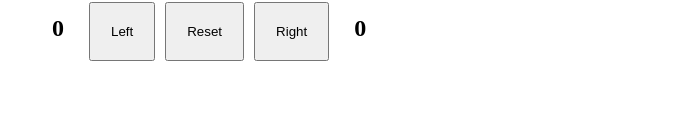
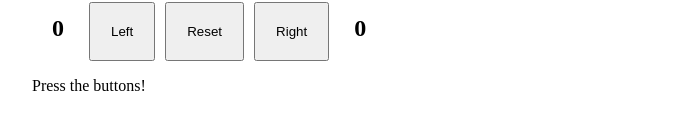
Before and after one commit to MasReed/full-stack-open-2021, a React (Create React App) app in the folder part1/: page / in a window 1280 px wide. Shown: the part 420-550 px from the top of the page, without its empty margins (292-987 px from the left). Built offline with nearby package versions, Linux system fonts and the light colour scheme.

Commit message:
Create Clicker History

```diff
--- a/part1/src/components/App.jsx
+++ b/part1/src/components/App.jsx
@@ -5,8 +5,9 @@ import Header from './Header.jsx';
 import Content from './Content.jsx';
 import Total from './Total.jsx';
 import Hello from './Hello.jsx';
-import Display from './counter/Display.jsx';
-import Button from './counter/Buttons.jsx';
+import History from './History.jsx';
+import Display from './Display.jsx';
+import Button from './Buttons.jsx';
 
 
 const App = () => {
@@ -82,11 +83,11 @@ const App = () => {
 
       <div>
         <Display counter={clicks.left} />
-        <Button handleClick={handleLeftClick} text={'Left'}/>
+        <Button handleClick={handleLeftClick} text='Left'/>
         <Button handleClick={resetClick} text={'Reset'}/>
         <Button handleClick={handleRightClick} text={'Right'}/>
         <Display counter={clicks.right} />
-        <p>{allClicks.join(' ')}</p>
+        <History allClicks={allClicks} />
       </div>
     </div>
     );
--- /dev/null
+++ b/part1/src/components/History.jsx
@@ -0,0 +1,22 @@
+import React from 'react';
+
+const History = (props) => {
+
+    console.log(props.allClicks);
+
+    if (props.allClicks.length === 0) {
+        return (
+            <div>
+                <p>Press the buttons!</p>
+            </div>
+        );
+    }
+
+    return (
+        <div>
+            <p>Button history: {props.allClicks.join(' ')}</p>
+        </div>
+    );
+}
+
+export default History
```
Also changed, not shown: part1/src/components/Buttons.jsx (renamed from part1/src/components/counter/Buttons.jsx), part1/src/components/Display.jsx (renamed from part1/src/components/counter/Display.jsx).
